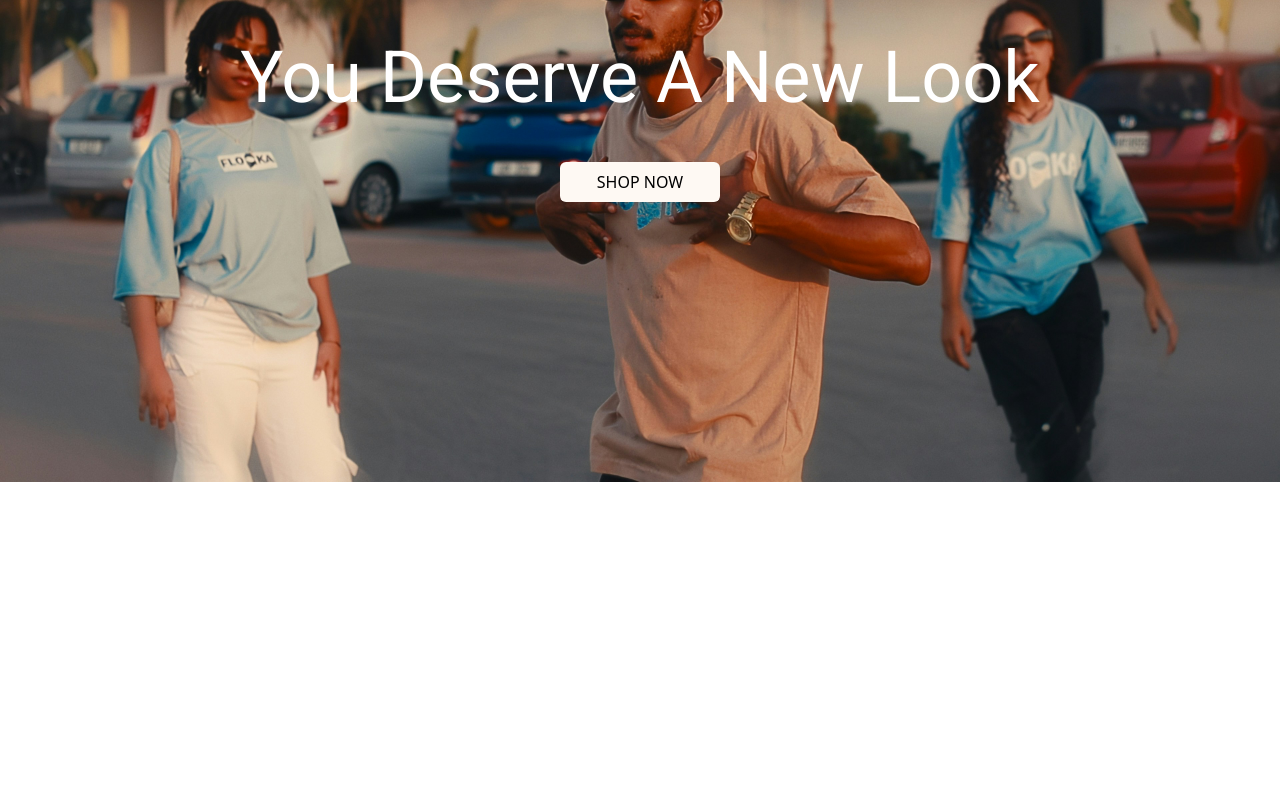
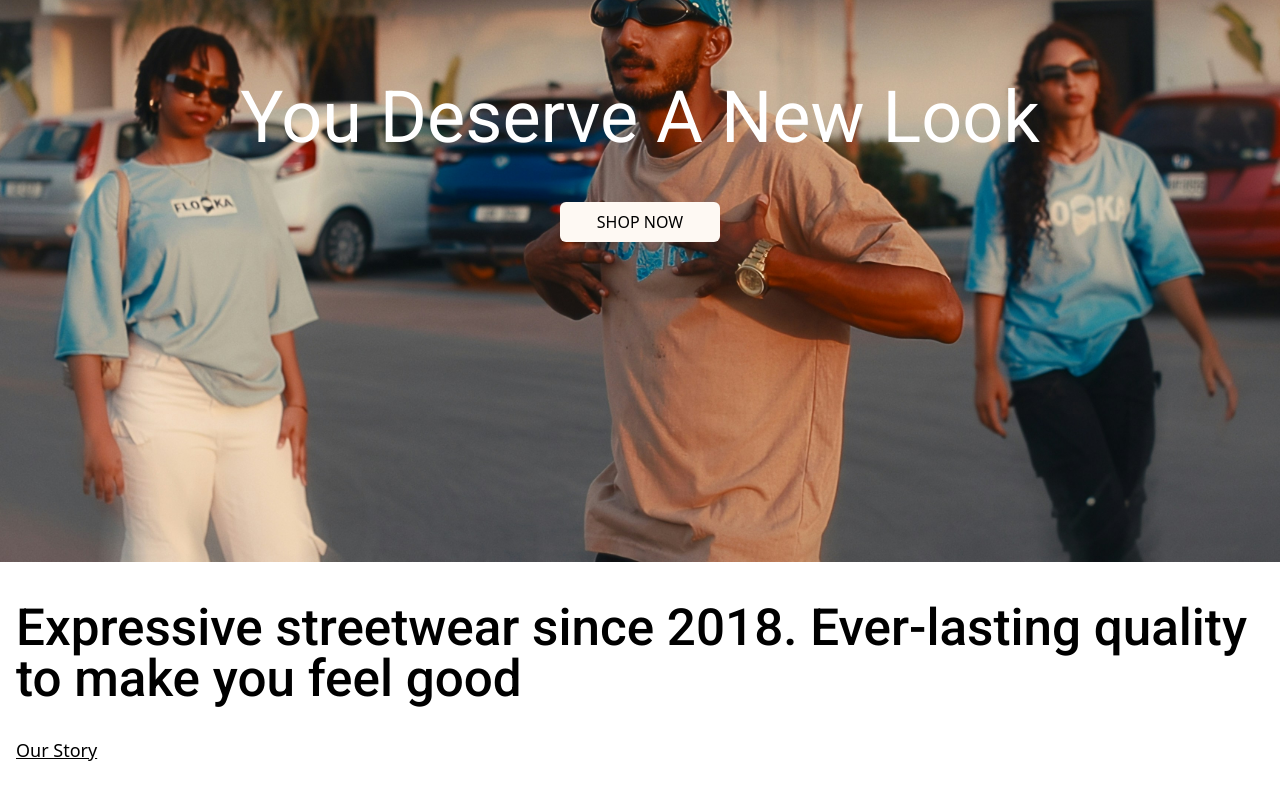
Before and after one commit to AndrewC145/Ecommerce-App, a React (Vite) app: page / in a window 1280 px wide. Shown: the part 310-1110 px from the top of the page. Before the commit the page ends 800 px from the top, so only its background shows below. Built offline with nearby package versions, Linux system fonts and the light colour scheme; a web font is replaced by a local one.

Commit message:
Moved Hero components and Created About section

```diff
--- a/src/App.jsx
+++ b/src/App.jsx
@@ -1,6 +1,6 @@
 import { BrowserRouter, Routes, Route } from "react-router-dom";
 import Header from "./components/Header";
-import Hero from "./components/Hero";
+import Home from "./components/Home";
 import Shop from "./components/Shop";
 import Mens from "./components/Mens";
 import Womens from "./components/Womens";
@@ -11,7 +11,7 @@ function App() {
     <BrowserRouter>
       <Header></Header>
       <Routes>
-        <Route index path="/" element={<Hero />}></Route>
+        <Route index path="/" element={<Home />}></Route>
         <Route path="Shop" element={<Shop />}></Route>
         <Route path="Shop/Mens" element={<Mens />}></Route>
         <Route path="Shop/Womens" element={<Womens />}></Route>
--- /dev/null
+++ b/src/components/About.jsx
@@ -0,0 +1,14 @@
+function About() {
+  return (
+    <div className="px-4 py-6 md:py-8 lg:py-10">
+      <p className="font-roboto text-2xl font-[500] md:text-4xl lg:text-5xl xl:text-[3.2rem]">
+        Expressive streetwear since 2018. Ever-lasting quality to make you feel good
+      </p>
+      <div className="mt-4 md:mt-6 lg:mt-8">
+        <p className="text-sm underline md:text-base xl:text-lg">Our Story</p>
+      </div>
+    </div>
+  );
+}
+
+export default About;
--- a/src/components/Header.jsx
+++ b/src/components/Header.jsx
@@ -3,7 +3,7 @@ import bagIcon from "../assets/shopping-bag.svg";
 
 function Header() {
   return (
-    <nav className="sticky top-0 flex w-screen items-center justify-between bg-[#FEF9F3] p-4 font-roboto font-light">
+    <nav className="sticky top-0 flex w-full items-center bg-[#FEF9F3] p-4 font-roboto font-light">
       <div className="flex flex-1">
         <ul className="flex gap-4">
           <li>
--- a/src/components/Hero.jsx
+++ b/src/components/Hero.jsx
@@ -2,8 +2,8 @@ import { Link } from "react-router-dom";
 
 function Hero() {
   return (
-    <main className="max-w-full overflow-hidden">
-      <div className="h-[90vh] bg-[url(./assets/images/hero-bg.jpg)] bg-cover bg-center bg-no-repeat">
+    <main>
+      <div className="h-screen bg-[url(./assets/images/hero-bg.jpg)] bg-cover bg-center bg-no-repeat">
         <div className="flex h-full flex-col items-center justify-center gap-4 text-center text-white md:gap-8 lg:gap-12">
           <h1 className="font-roboto text-xl md:text-3xl lg:text-6xl xl:text-7xl">
             You Deserve A New Look
--- /dev/null
+++ b/src/components/Home.jsx
@@ -0,0 +1,13 @@
+import Hero from "./Hero";
+import About from "./About";
+
+function Home() {
+  return (
+    <main>
+      <Hero></Hero>
+      <About></About>
+    </main>
+  );
+}
+
+export default Home;
```
